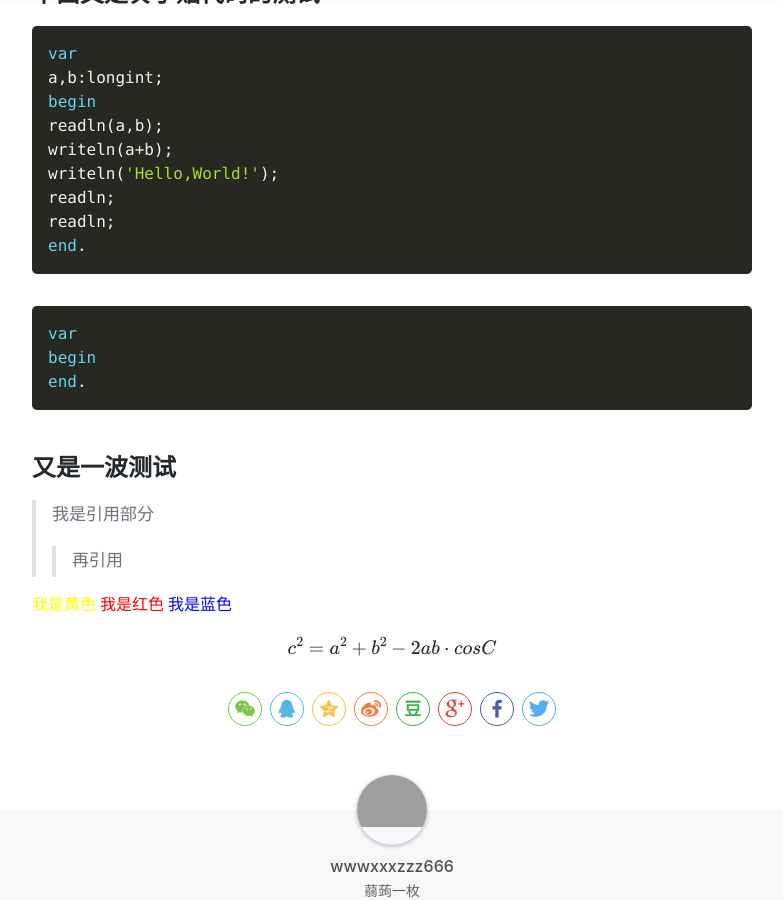
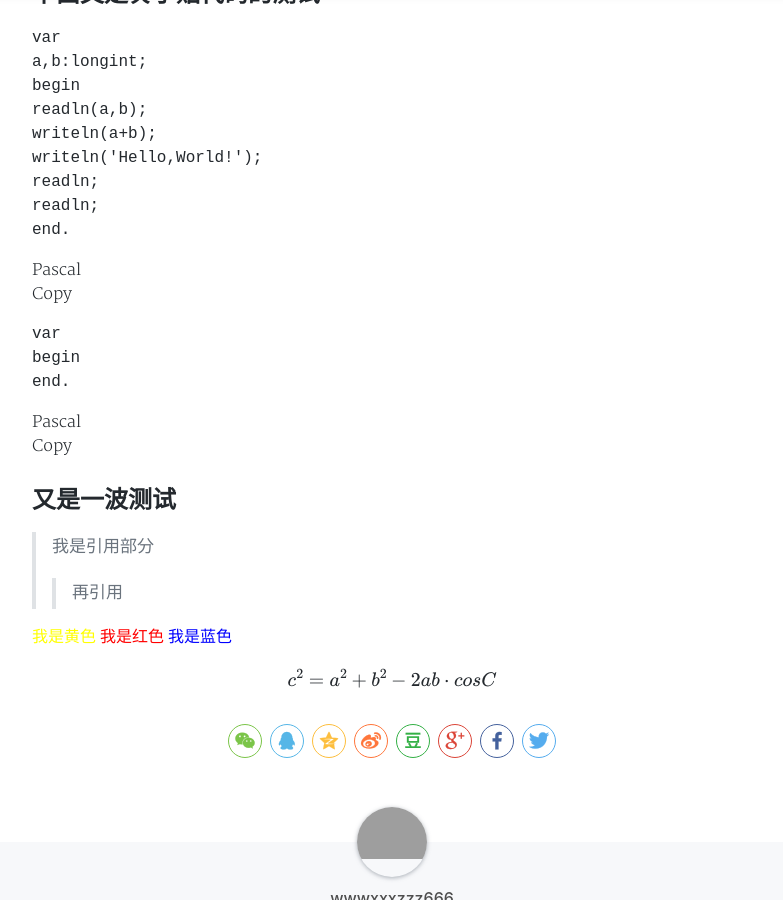
Before and after one commit to wwwxxxzzz666/wwwxxxzzz666.github.io, a Jekyll site: the page built from _posts/2018-08-13-test1.md, in a window 1280 px wide and 900 px high, scrolled down 865 px. Shown: the whole window, without its empty margins (248-1031 px from the left). Built offline with Jekyll 4.4.1, drawn with Linux system fonts in a browser that asks for light colours; nearby versions of some CDN libraries; formulas are drawn with MathJax 3; comment, search, counter and statistics services are not loaded; a style sheet for code colours, icons or effects is not loaded.

Commit message:
Update post-head.html

```diff
--- a/_includes/post-head.html
+++ b/_includes/post-head.html
@@ -17,7 +17,6 @@
     <link rel="stylesheet" href="//cdn.staticfile.org/normalize/6.0.0/normalize.min.css">
     <link rel="stylesheet" href="//at.alicdn.com/t/font_roc50gemkxpw4s4i.css">
     <link rel="stylesheet" href="/assets/css/github-markdown.css">
-    <link rel="stylesheet" href="/assets/css/prism.css">
     <link rel="stylesheet" href="/assets/css/share.min.css">
     <link rel="stylesheet" href="/assets/css/app.min.css">
     <link rel="stylesheet" href="https://cdn.bootcss.com/font-awesome/4.7.0/css/font-awesome.min.css">
```
